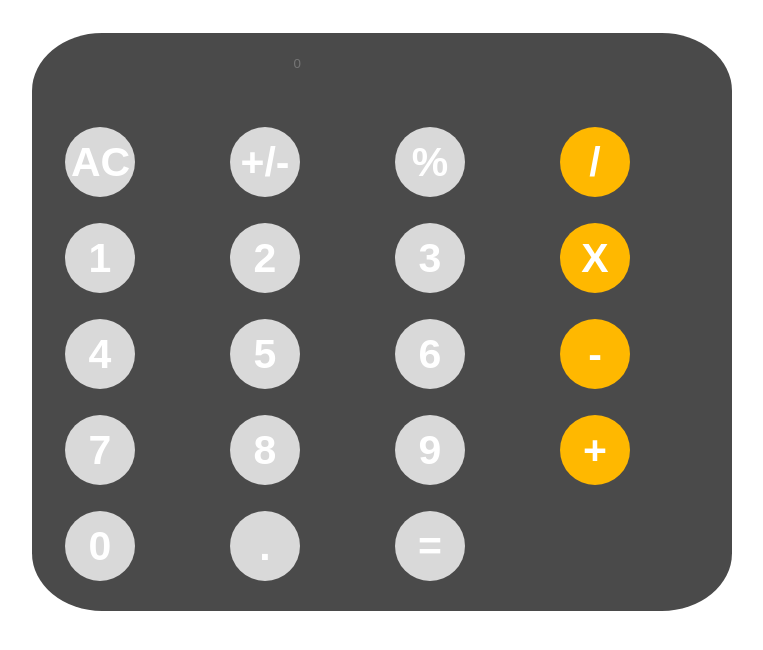
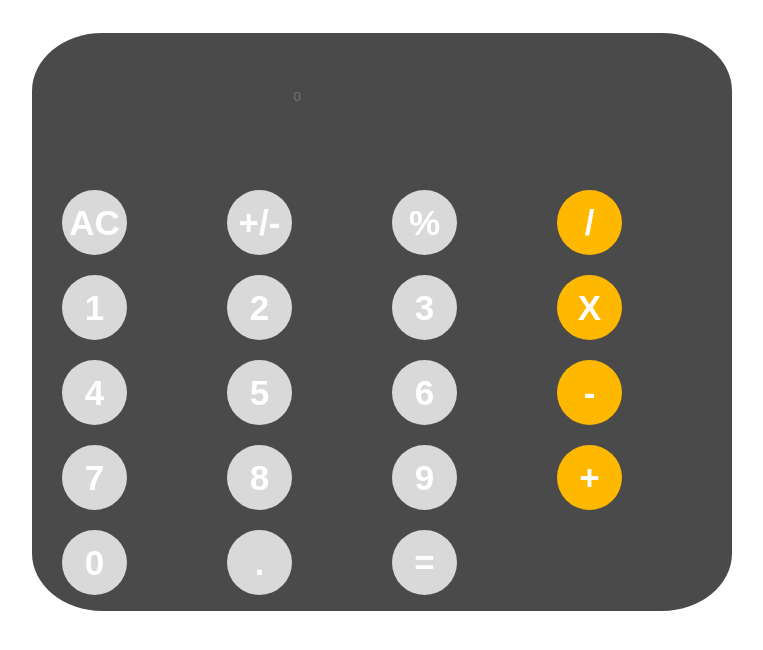
Before and after one commit to jesusocampo1105/Calculadora, a plain HTML site: page index.html in a window 1280 px wide. Shown: the whole page, without its empty margins (258-1021 px from the left). Drawn offline with Linux system fonts and the light colour scheme.

Commit message:
Responsive design1

```diff
--- a/style.css
+++ b/style.css
@@ -80,11 +80,14 @@ html{
     }
     .button{
         border-radius: 100%;
-    width: 70px;
-    height: 70px;
-    font-size: 41px;
-    border: 0px solid;
-    margin: 13px;
-    cursor: pointer;
+        width: 65px;
+        height: 65px;
+        font-size: 35px;
+        border: 0px solid;
+        margin: 10px;
+        cursor: pointer;
+    }
+    .text{
+        height: 22%;
     }
 }
```
Also changed, not shown: index.html (+1 -1 lines).
